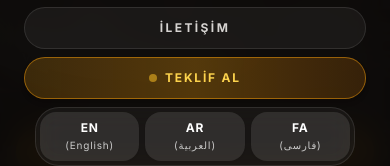
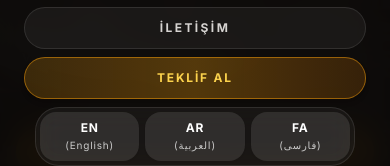
Before and after one commit to yusufcalisir/construction-web, a Next.js app: page / in a window 390 px wide. Both pictures are taken after a click on the button 356 px from the left and 36 px from the top of the page. Shown: the part 425-591 px from the top of the page. Built offline with nearby package versions, Linux system fonts and the light colour scheme.

Commit message:
fix(navbar): remove sparkle emoji from mobile menu quote button

```diff
--- a/components/Navbar.tsx
+++ b/components/Navbar.tsx
@@ -571,10 +571,9 @@ export default function Navbar() {
             <a
               href="#on-degerlendirme"
               onClick={(e) => handleNavClick(e, 'on-degerlendirme')}
-              className="flex items-center justify-center gap-2 py-3 px-5 rounded-2xl text-xs sm:text-sm font-bold tracking-[0.15em] uppercase transition-all duration-300 border bg-gradient-to-r from-amber-500/20 via-amber-500/30 to-amber-600/20 border-amber-500/50 text-amber-300 hover:bg-amber-500 hover:text-stone-950 shadow-md"
+              className="block py-3 px-5 rounded-2xl text-xs sm:text-sm font-bold tracking-[0.15em] uppercase transition-all duration-300 border bg-gradient-to-r from-amber-500/20 via-amber-500/30 to-amber-600/20 border-amber-500/50 text-amber-300 hover:bg-amber-500 hover:text-stone-950 shadow-md"
             >
-              <span className="w-2 h-2 rounded-full bg-amber-400 animate-pulse" />
-              <span>{t('nav.quote')}</span>
+              {t('nav.quote')}
             </a>
 
             {/* Mobile Menu Language Switcher */}
```
